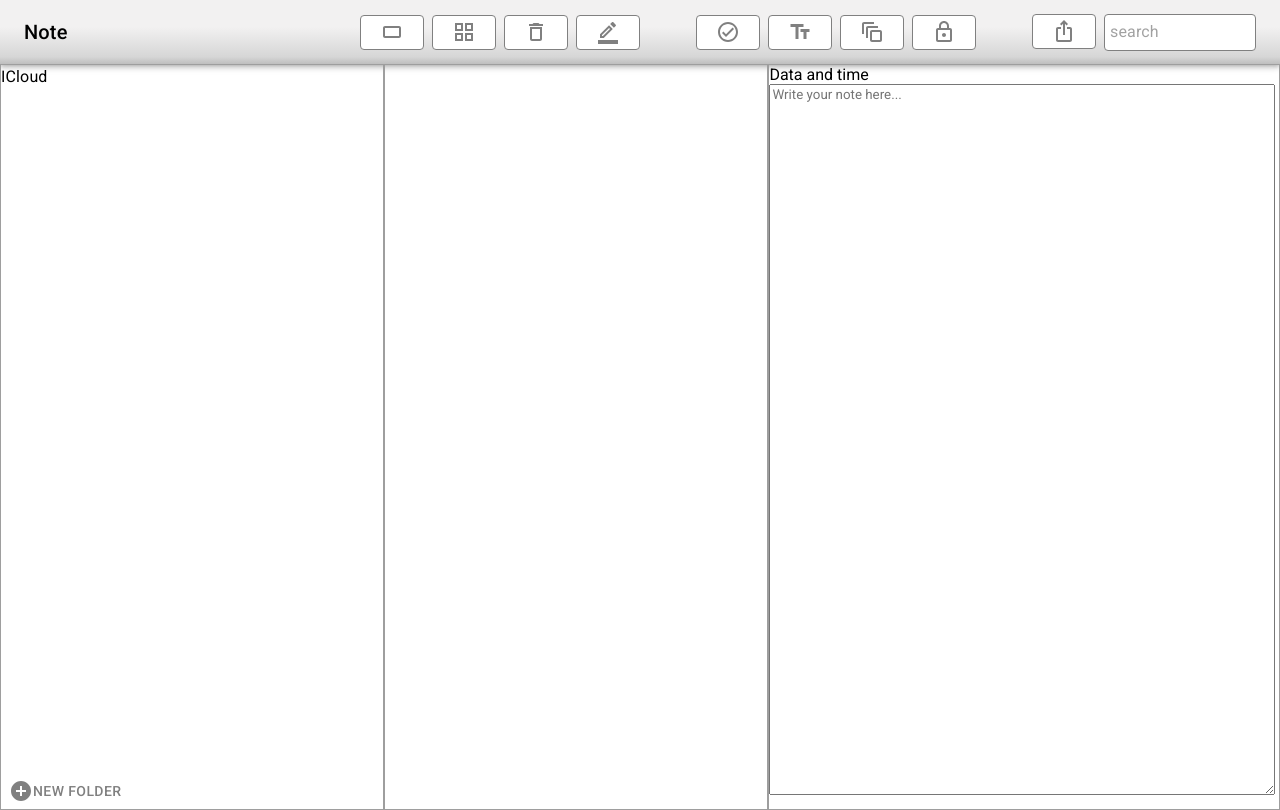
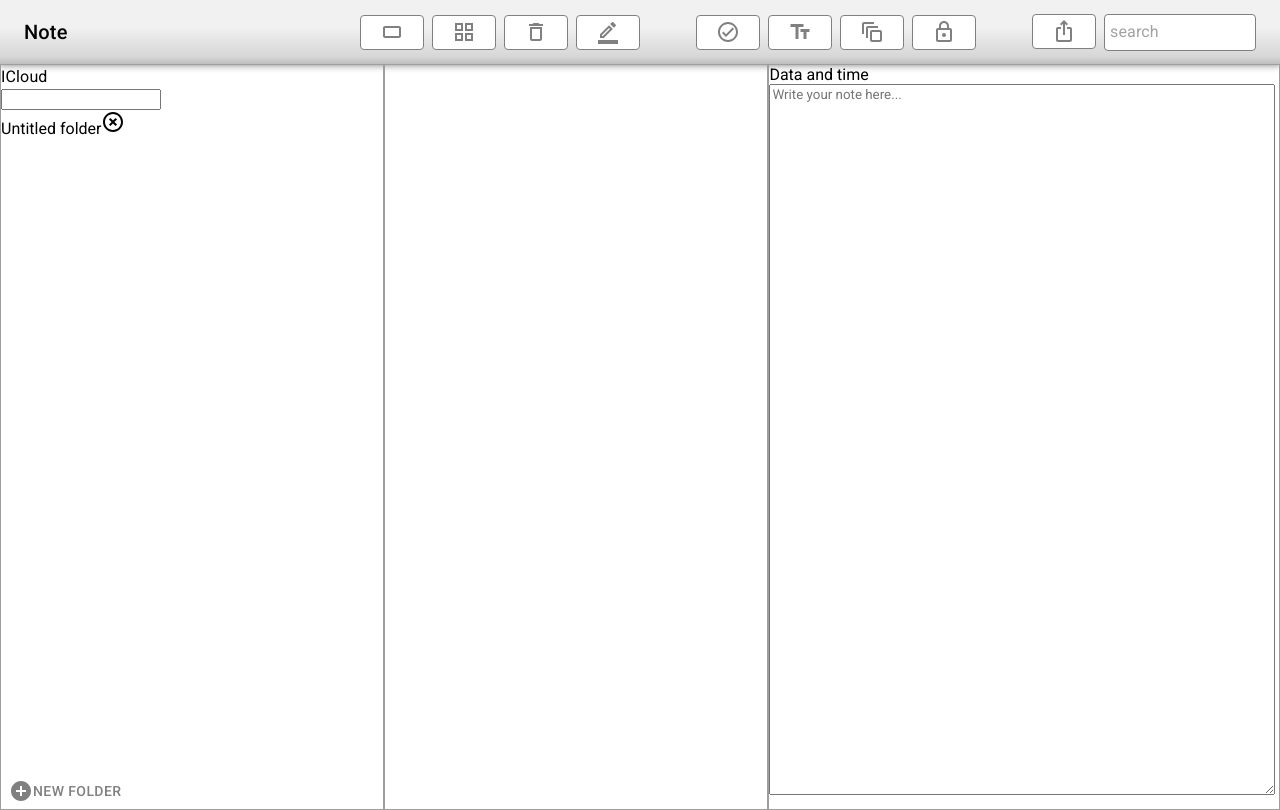
Before and after one commit to Madara1521/note-taker, a React (Create React App) app: page / in a window 1280 px wide. Built offline with nearby package versions, Linux system fonts and the light colour scheme.

Commit message:
folderReducer input title

```diff
--- a/src/App.js
+++ b/src/App.js
@@ -6,7 +6,7 @@ import Notes from './Components/Content/Notes/Notes'
 import NoteDirectory from './Components/Content/NoteDirectory/NoteDirectory'
 import uuid from 'react-uuid'
 
-const App = (props) => {
+const App = () => {
 
   const [notes, setNotes] = useState([])
   const onAddNotes = () => {
--- a/src/Components/Content/FoldersComponent/FoldersComponent.js
+++ b/src/Components/Content/FoldersComponent/FoldersComponent.js
@@ -1,26 +1,24 @@
-import React, { useState } from 'react'
+import React from 'react'
 import Bottom from '../Bottom/Bottom'
 import { Box, Stack, Typography } from '@mui/material'
 import { useStyles } from './FoldersStyled/FoldersStyled'
 import HighlightOffOutlinedIcon from '@mui/icons-material/HighlightOffOutlined'
-import uuid from 'react-uuid'
-import { connect } from 'react-redux'
+import { useSelector, useDispatch } from 'react-redux'
 
+import {inputTitleFolder} from '../../Redux/actions'
 
 const FoldersComponent = (props) => {
   const classes = useStyles()
+  const title = useSelector(state => {
+    const {folderReducer} = state
+    return folderReducer.title
+  })
+  const dispatch = useDispatch()
 
-  const [folders, setFolders] = useState([])
-  const onAddFolder = () => {
-    const newFolder = {
-      id: uuid()
-    }
-    setFolders([newFolder, ...folders])
+  const handleChange = (e) => {
+    dispatch(inputTitleFolder(e.target.value))
   }
 
-  const onDeleteFolders = (idToDelete) => {
-    setFolders(folders.filter((folder) => folder.id !== idToDelete))
-  }
 
   return (
     <Box
@@ -33,32 +31,19 @@ const FoldersComponent = (props) => {
         </Typography>
         <div className={classes.container}>
           <div className={classes.folders}>
-            {folders.map((folder) => (
-              <div className={classes.foldersComponent}>
-                {props.title}
-                <HighlightOffOutlinedIcon onClick={() => onDeleteFolders(folder.id)}/>
-              </div>
-            ))}
+            <div>
+            <input type='title' onChange={handleChange}/>
+            </div>
+            {title}
+            <HighlightOffOutlinedIcon/>
           </div>
-          <Bottom onAddFolder={onAddFolder}/>
+          <Bottom />
         </div>
       </Stack>
     </Box>
   )
 }
 
-const mapStateToProps = (state) => {
-  return {
-    title: state.title
-  }
-}
 
-const mapDispatchToProps =(dispatch) => {
-  return {
-    addFolders: () => {
-      console.log('click')
-    }
-  }
-}
 
-export default connect(mapStateToProps,mapDispatchToProps)(FoldersComponent)
+export default (FoldersComponent)
--- /dev/null
+++ b/src/Components/Redux/actions.js
@@ -0,0 +1,20 @@
+import { ADD_FOLDER, DELETE_FOLDER, INPUT_TITLE_FOLDER} from './types'
+
+export function addFolders() {
+  return {
+    type: ADD_FOLDER
+  }
+}
+
+export function deleteFolders() {
+  return {
+    type: DELETE_FOLDER
+  }
+}
+
+export function inputTitleFolder(title) {
+  return {
+    type: INPUT_TITLE_FOLDER,
+    title
+  }
+}
--- /dev/null
+++ b/src/Components/Redux/reducers/folderReducer.js
@@ -0,0 +1,31 @@
+import uuid from 'react-uuid'
+import { ADD_FOLDER, DELETE_FOLDER, INPUT_TITLE_FOLDER } from '../types'
+
+const initialState = {
+  folder: [],
+  id: uuid(),
+  title: 'Untitled folder'
+}
+
+export const folderReducer = (state = initialState, action) => {
+
+  switch (action.type) {
+    case ADD_FOLDER:
+      return {
+        ...state,
+        id: state.id
+      }
+    case DELETE_FOLDER:
+      return {
+        ...state,
+        id: state.id
+      }
+    case INPUT_TITLE_FOLDER:
+      return {
+        ...state,
+        title: action.title
+      }
+    default:
+      return state
+  }
+}
--- /dev/null
+++ b/src/Components/Redux/rootReducer.js
@@ -0,0 +1,6 @@
+import {combineReducers} from 'redux'
+import { folderReducer } from './reducers/folderReducer'
+
+export const rootReducer = combineReducers({
+  folderReducer
+})
--- a/src/Components/Redux/store.js
+++ /dev/null
@@ -1,15 +0,0 @@
-import { createStore } from 'redux'
-
-const initialState = {
-  title: 'Untitled folder'
-}
-
-const reducer = (state = initialState, action) => {
-  console.log('reducer', action)
-
-  return state
-}
-
-const store = createStore(reducer)
-
-export default store
--- /dev/null
+++ b/src/Components/Redux/types.js
@@ -0,0 +1,3 @@
+export const ADD_FOLDER = 'ADD_FOLDER'
+export const DELETE_FOLDER = 'DELETE_FOLDER'
+export const INPUT_TITLE_FOLDER = 'INPUT_TITLE_FOLDER'
--- a/src/index.js
+++ b/src/index.js
@@ -4,7 +4,11 @@ import App from './App'
 import { ThemeProvider } from '@mui/material'
 import { theme } from './theme'
 import { Provider } from 'react-redux'
-import store from './Components/Redux/store'
+import { createStore } from 'redux'
+import { rootReducer } from './Components/Redux/rootReducer'
+
+
+const store = createStore(rootReducer)
 
 const root = ReactDOM.createRoot(document.getElementById('root'))
 root.render(
```
Also changed, not shown: src/Components/Redux/reducers/Folder-reducer.js (deleted, +0 -40 lines).
